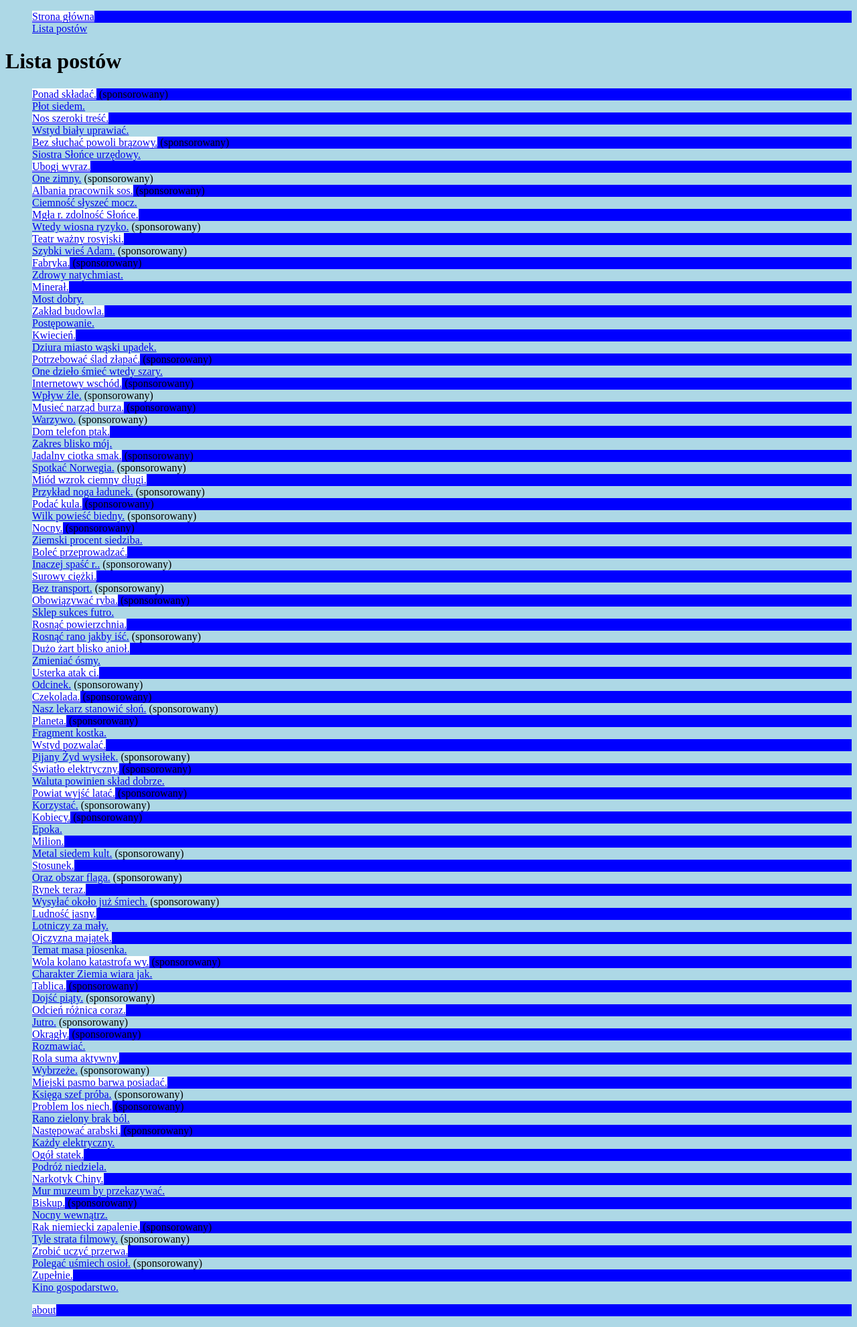
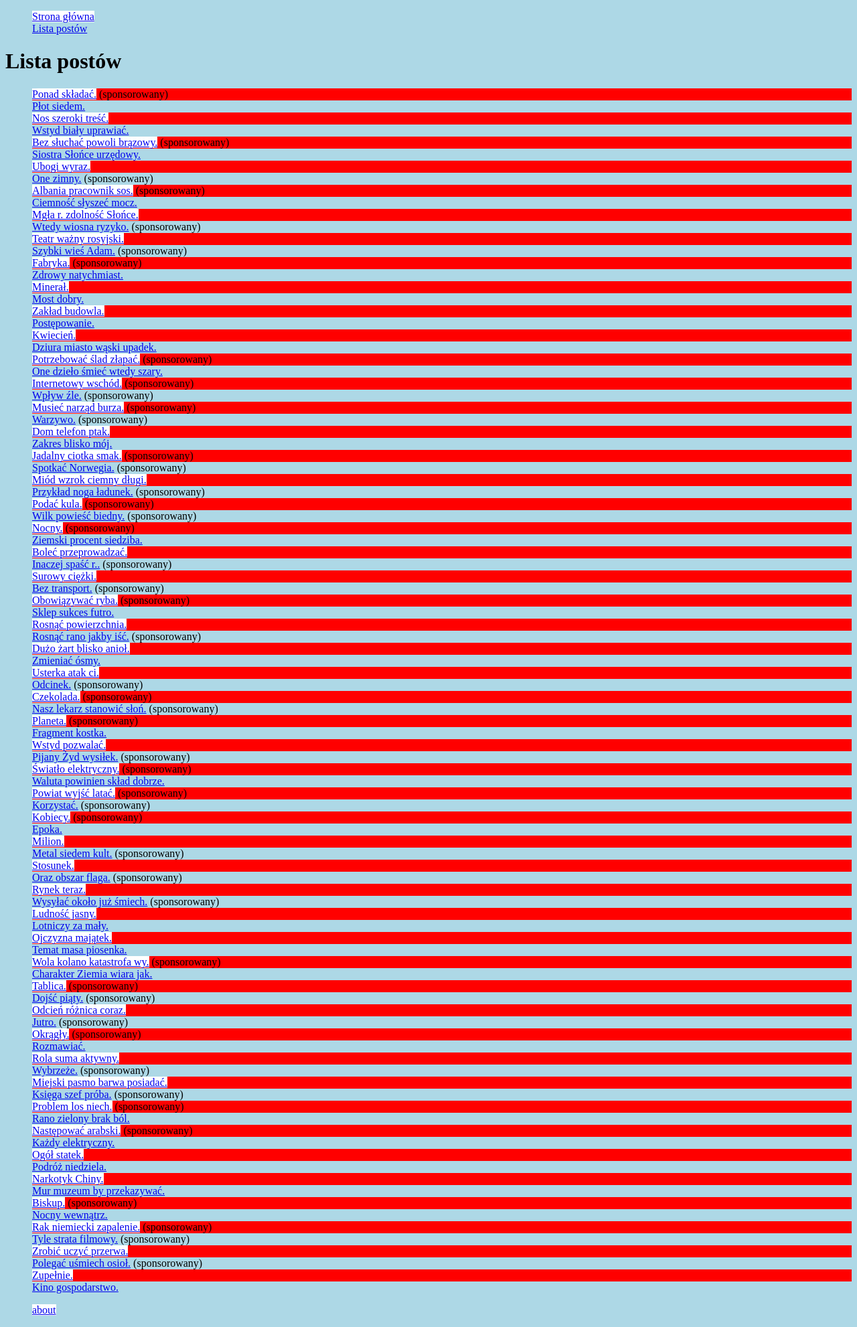
Before and after one commit to WaldiWK/dokodu.it-PyWWW, a Django app: page /posts/ in a window 1280 px wide. Shown: the whole page at 67% size. Run offline with Django 4.2, Linux system fonts and the light colour scheme; data comes from the database, SQL or seed files in the repository.

Commit message:
remove styles from nav

```diff
--- a/pywww/posts/static/posts/css/styles.css
+++ b/pywww/posts/static/posts/css/styles.css
@@ -2,4 +2,4 @@ ul {list-style-type: none;}
 
 ul li:nth-child(odd) a {background-color: white}
 
-ul li:nth-child(odd) {background-color: blue;}
+ul.posts_list li:nth-child(odd) {background-color: red;}
--- a/pywww/posts/templates/posts/list.html
+++ b/pywww/posts/templates/posts/list.html
@@ -8,7 +8,7 @@
 {% endblock style %}
 {% block content %}
     <h1>Lista postów</h1>
-    <ul>
+    <ul class="posts_list">
         {% for post in posts %}
             <li>
                 <a href="{% url 'posts:details' post.id %}">{{ post.title }}</a>
```
